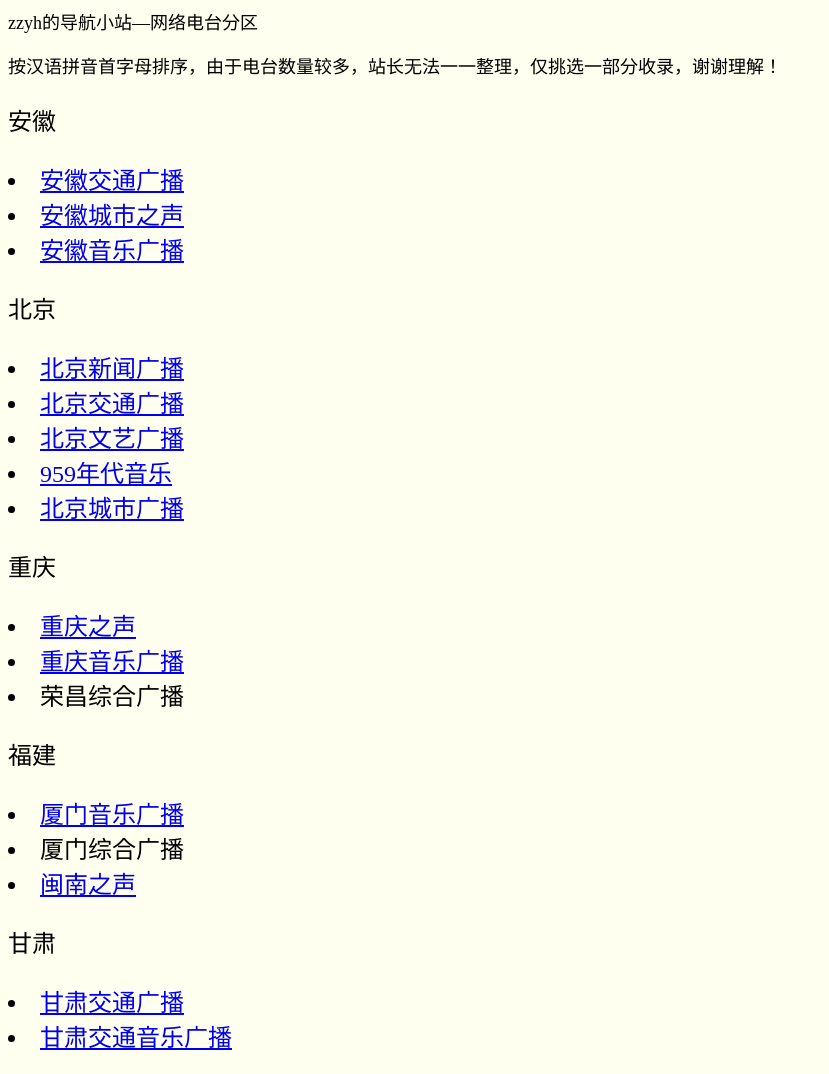
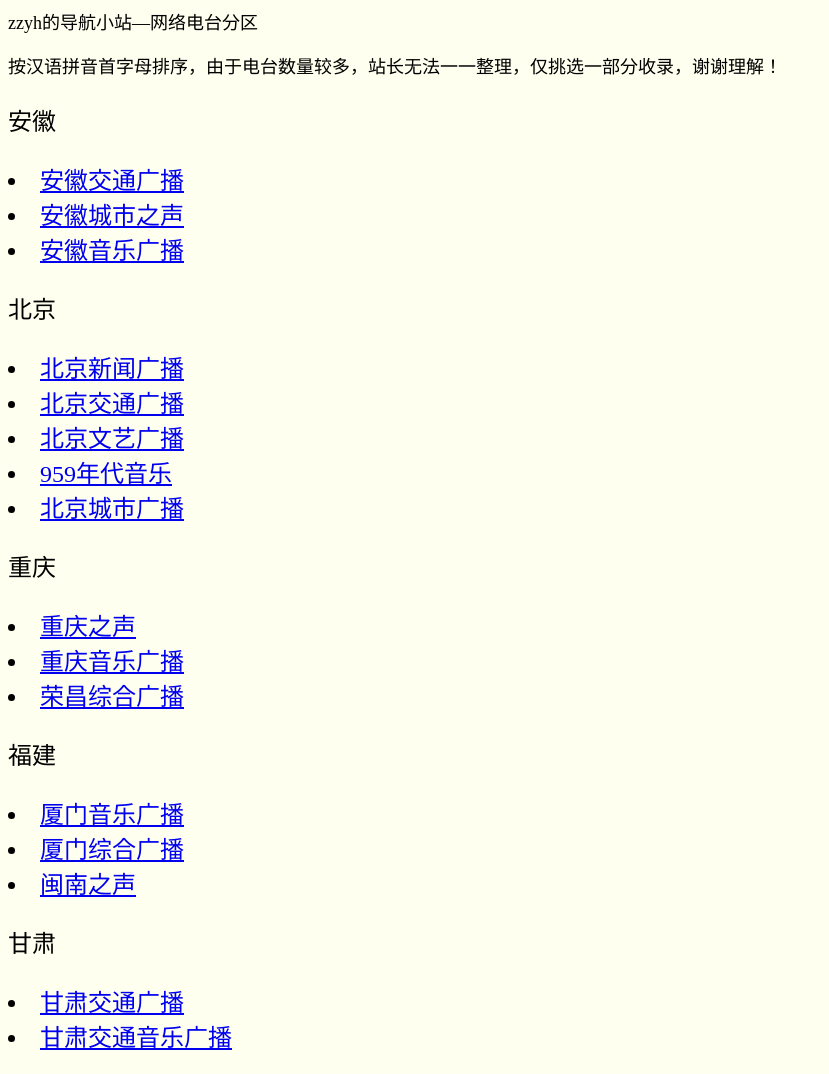
Before and after one commit to zzyh1145/zzyholdwebsite, a plain HTML site: page radio.index.html in a window 1280 px wide. Shown: the top 1074 px of the page, without its empty margins (0-829 px from the left). Drawn offline with Linux system fonts and the light colour scheme.

Commit message:
radio.index.html

```diff
--- a/radio.index.html
+++ b/radio.index.html
@@ -15,10 +15,10 @@
 <p>重庆</p>
 <li> <a href="http://lhttp.qingting.fm/live/1498/64k.mp3">重庆之声</a> </li>
 <li> <a href="http://lhttp.qingting.fm/live/647/64k.mp3">重庆音乐广播</a> </li>
-<li> <a href="http://lhttp.qingting.fm/live/20500107/64k.mp3"></a> 荣昌综合广播</li>
+<li> <a href="http://lhttp.qingting.fm/live/20500107/64k.mp3">荣昌综合广播</a></li>
 <p>福建</p>
 <li> <a href="http://lhttp.qingting.fm/live/1739/64k.mp3">厦门音乐广播</a> </li>
-<li> <a href="http://lhttp.qingting.fm/live/1737/64k.mp3"></a> 厦门综合广播</li>
+<li> <a href="http://lhttp.qingting.fm/live/1737/64k.mp3"> 厦门综合广播</a></li>
 <li> <a href="http://lhttp.qingting.fm/live/1740/64k.mp3">闽南之声</a> </li>
 <p>甘肃</p>
 <li> <a href="http://lhttp.qingting.fm/live/1756/64k.mp3">甘肃交通广播</a> </li>
```
